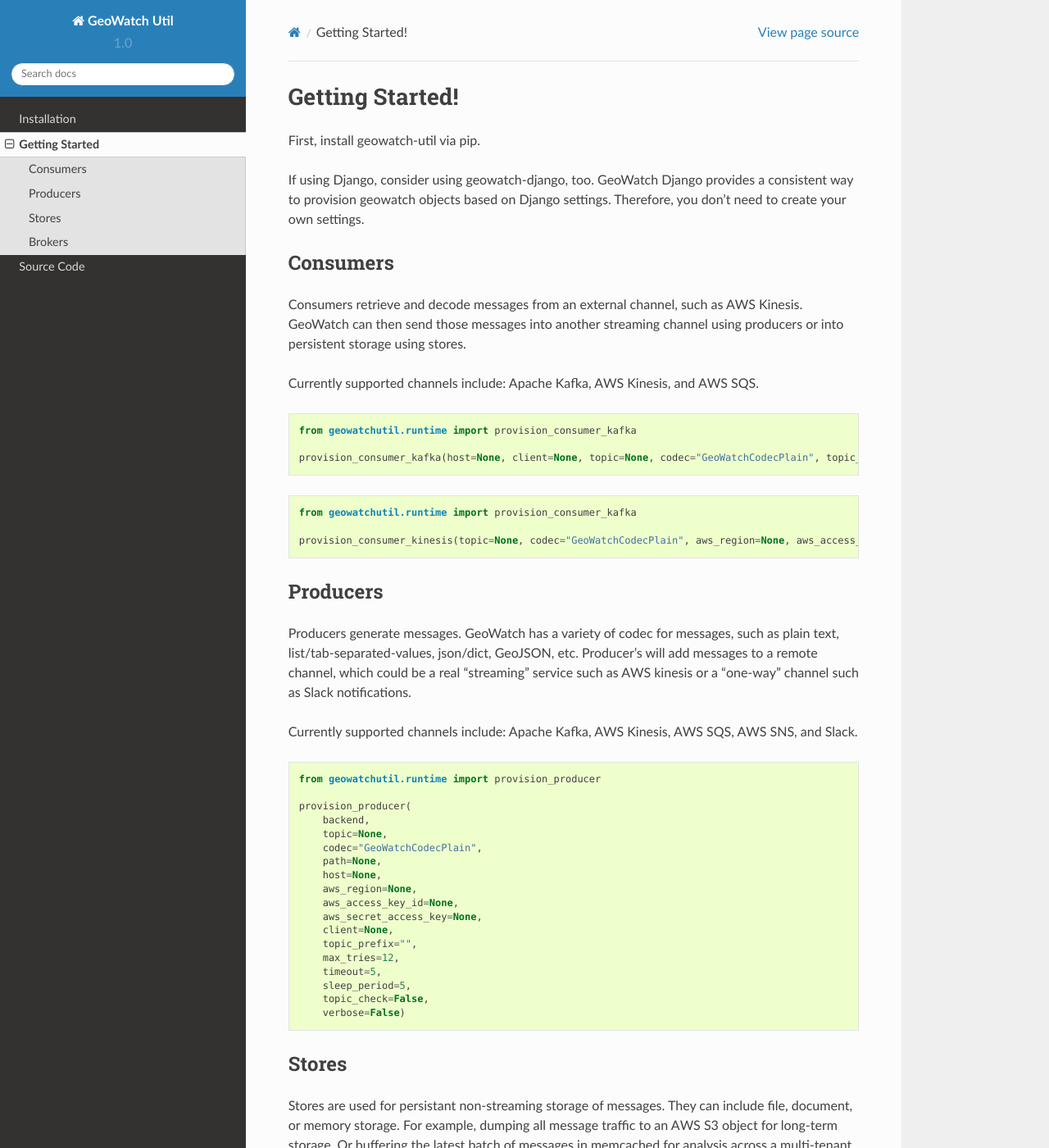
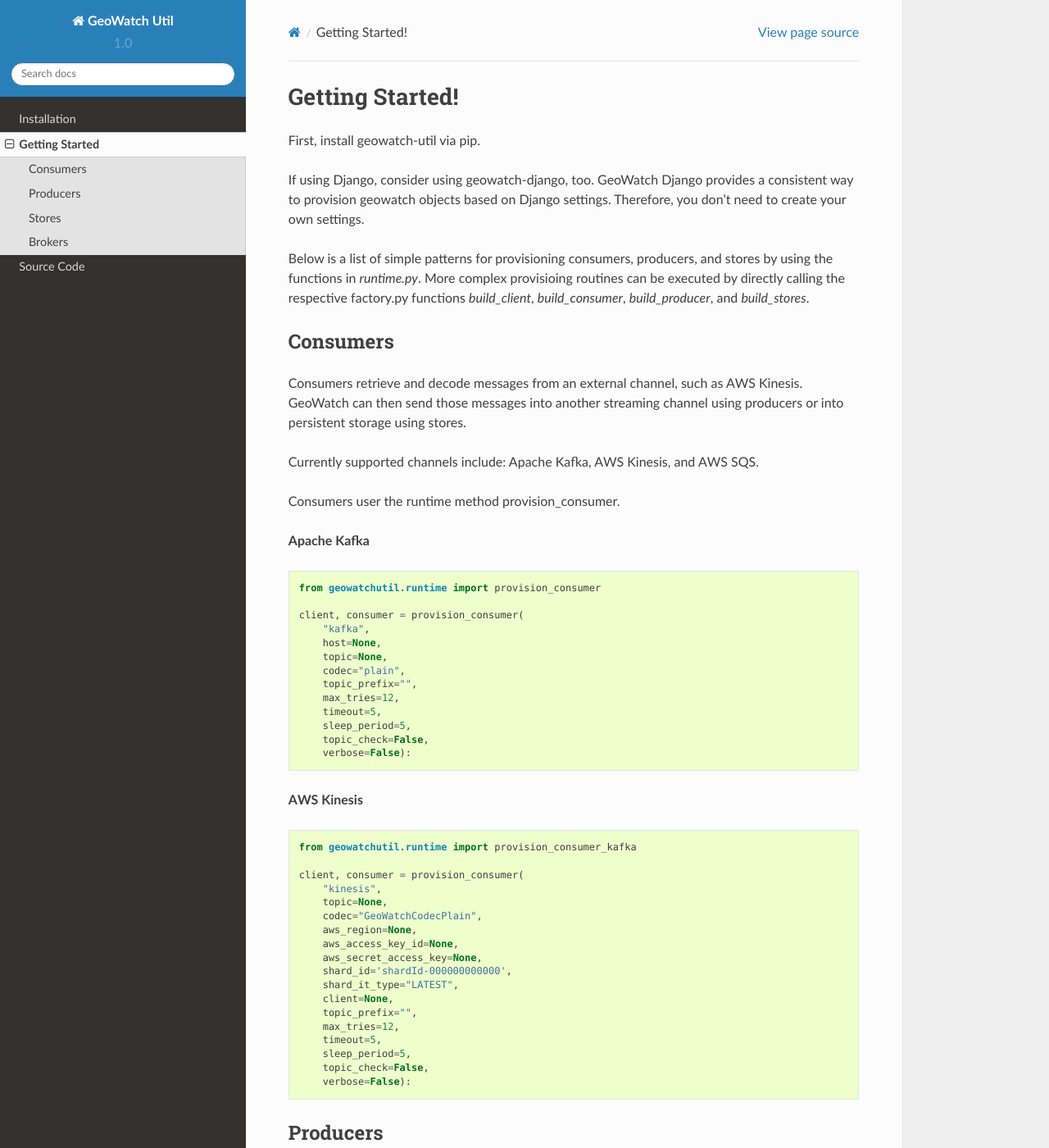
Before and after one commit to pjdufour/geowatch-util, a Sphinx documentation site: the page built from docs/getting-started.rst, in a window 1280 px wide and 1400 px high. Shown: the whole window at 82% size. Built offline with Sphinx 7.4.7 and the Read the Docs theme 2.0.0, drawn with Linux system fonts in a browser that asks for light colours; some of the changed text lies outside the part shown.

Commit message:
new docs

```diff
--- a/docs/getting-started.rst
+++ b/docs/getting-started.rst
@@ -4,6 +4,8 @@ Getting Started!
 First, install geowatch-util via pip.
 
 If using Django, consider using geowatch-django, too.  GeoWatch Django provides a consistent way to provision geowatch objects based on Django settings.  Therefore, you don't need to create your own settings.
+
+Below is a list of simple patterns for provisioning consumers, producers, and stores by using the functions in `runtime.py`.  More complex provisioing routines can be executed by directly calling the respective factory.py functions `build_client`, `build_consumer`, `build_producer`, and `build_stores`.
 
 
 Consumers
@@ -13,18 +15,49 @@ Consumers retrieve and decode messages from an external channel, such as AWS Kin
 
 Currently supported channels include: Apache Kafka, AWS Kinesis, and AWS SQS.
 
+Consumers user the runtime method provision_consumer.
+
+**Apache Kafka**
+
 .. code-block:: python
 
-    from geowatchutil.runtime import provision_consumer_kafka
+    from geowatchutil.runtime import provision_consumer
 
-    provision_consumer_kafka(host=None, client=None, topic=None, codec="GeoWatchCodecPlain", topic_prefix="", max_tries=12, timeout=5, sleep_period=5, topic_check=False, verbose=False):
+    client, consumer = provision_consumer(
+        "kafka",
+        host=None,
+        topic=None,
+        codec="plain",
+        topic_prefix="",
+        max_tries=12,
+        timeout=5,
+        sleep_period=5,
+        topic_check=False,
+        verbose=False):
 
+
+**AWS Kinesis**
 
 .. code-block:: python
 
     from geowatchutil.runtime import provision_consumer_kafka
 
-    provision_consumer_kinesis(topic=None, codec="GeoWatchCodecPlain", aws_region=None, aws_access_key_id=None, aws_secret_access_key=None, shard_id='shardId-000000000000', shard_it_type="LATEST", client=None, topic_prefix="", max_tries=12, timeout=5, sleep_period=5, topic_check=False, verbose=False):
+    client, consumer = provision_consumer(
+        "kinesis",
+        topic=None,
+        codec="GeoWatchCodecPlain",
+        aws_region=None,
+        aws_access_key_id=None,
+        aws_secret_access_key=None,
+        shard_id='shardId-000000000000',
+        shard_it_type="LATEST",
+        client=None,
+        topic_prefix="",
+        max_tries=12,
+        timeout=5,
+        sleep_period=5,
+        topic_check=False,
+        verbose=False):
 
 
 Producers
@@ -34,11 +67,13 @@ Producers generate messages.  GeoWatch has a variety of codec for messages, such
 
 Currently supported channels include: Apache Kafka, AWS Kinesis, AWS SQS, AWS SNS, and Slack.
 
+Producers user the runtime method provision_producer.
+
 .. code-block:: python
 
     from geowatchutil.runtime import provision_producer
 
-    provision_producer(
+    client, producer = provision_producer(
         backend,
         topic=None,
         codec="GeoWatchCodecPlain",
@@ -60,23 +95,30 @@ Stores
 
 Stores are used for persistant non-streaming storage of messages.  They can include file, document, or memory storage.  For example, dumping all message traffic to an AWS S3 object for long-term storage.  Or buffering the latest batch of messages in memcached for analysis across a multi-tenant infrastructure.
 
+Stores use the runtime method provision_store.
+
 **File Store**
 
 .. code-block:: python
 
-    from geowatchutil.store.geowatch_store_file import GeoWatchStoreFile
+    from geowatchutil.store.factory import provision_store
 
-    store_file = GeoWatchStoreFile(settings.STATS_REQUEST_FILE, "GeoWatchCodecJSON", which="first")
+    store_file = provision_store(
+        "file",
+        settings.STATS_REQUEST_FILE,
+        "json",
+        which="first")
 
 **S3 Store**
 
 .. code-block:: python
 
-    from geowatchutil.store.geowatch_store_s3 import GeoWatchStoreS3
+    from geowatchutil.store.factory import provision_store
 
-    store_s3 = GeoWatchStoreS3(
+    store_s3 = provision_store(
+        "s3"
         "final_stats.json",
-        "GeoWatchCodecJSON",
+        "json",
         aws_region=settings.AWS_REGION,
         aws_access_key_id=settings.AWS_ACCESS_KEY_ID,
         aws_secret_access_key=settings.AWS_SECRET_ACCESS_KEY,
@@ -87,17 +129,31 @@ Stores are used for persistant non-streaming storage of messages.  They can incl
 
 .. code-block:: python
 
-    from geowatchutil.store.geowatch_store_memcached import GeoWatchStoreMemcached
+    from geowatchutil.store.factory import provision_store
 
-    store_memcached = GeoWatchStoreMemcached(
-        "stats_tilerequests",
-        "GeoWatchCodecJSON",
+    store_memcached = provision_store(
+        "memcached",
+        "stats.json",
+        "json",
         client_type="umemcache",
         which="first",
         host="localhost",
         port=11211)
 
-    stores_out = [store_file, store_s3, store_memcached]
+
+**WFS Store**
+
+.. code-block:: python
+
+    from geowatchutil.store.factory import provision_store
+
+    store_wfs = provision_store(
+        "wfs",
+        key,
+        "wfs",
+        url="http://geonode.org/geoserver/geonode/wfs/"
+        auth_user="admin",
+        auth_password="admin")
 
 Brokers
 -------
--- a/docs/source-code/modules/geowatchutil.channel.rst
+++ b/docs/source-code/modules/geowatchutil.channel.rst
@@ -14,6 +14,7 @@ Submodules
    geowatchutil.channel.geowatch_channel_slack
    geowatchutil.channel.geowatch_channel_sns
    geowatchutil.channel.geowatch_channel_sqs
+   geowatchutil.channel.geowatch_channel_wfs
 
 Module contents
 ---------------
--- a/docs/source-code/modules/geowatchutil.client.rst
+++ b/docs/source-code/modules/geowatchutil.client.rst
@@ -13,6 +13,7 @@ Submodules
    geowatchutil.client.geowatch_client_kinesis
    geowatchutil.client.geowatch_client_slack
    geowatchutil.client.geowatch_client_sns
+   geowatchutil.client.geowatch_client_wfs
 
 Module contents
 ---------------
--- a/docs/source-code/modules/geowatchutil.codec.rst
+++ b/docs/source-code/modules/geowatchutil.codec.rst
@@ -14,6 +14,7 @@ Submodules
    geowatchutil.codec.geowatch_codec_plain
    geowatchutil.codec.geowatch_codec_slack
    geowatchutil.codec.geowatch_codec_tilerequest
+   geowatchutil.codec.geowatch_codec_wfs
 
 Module contents
 ---------------
--- a/docs/source-code/modules/geowatchutil.store.rst
+++ b/docs/source-code/modules/geowatchutil.store.rst
@@ -11,6 +11,7 @@ Submodules
    geowatchutil.store.geowatch_store_file
    geowatchutil.store.geowatch_store_memcached
    geowatchutil.store.geowatch_store_s3
+   geowatchutil.store.geowatch_store_wfs
 
 Module contents
 ---------------
```
Also changed, not shown: docs/source-code/modules/geowatchutil.channel.geowatch_channel_wfs.rst (added, +7 -0 lines), docs/source-code/modules/geowatchutil.client.geowatch_client_wfs.rst (added, +7 -0 lines), docs/source-code/modules/geowatchutil.codec.geowatch_codec_wfs.rst (added, +7 -0 lines), docs/source-code/modules/geowatchutil.store.geowatch_store_wfs.rst (added, +7 -0 lines).
